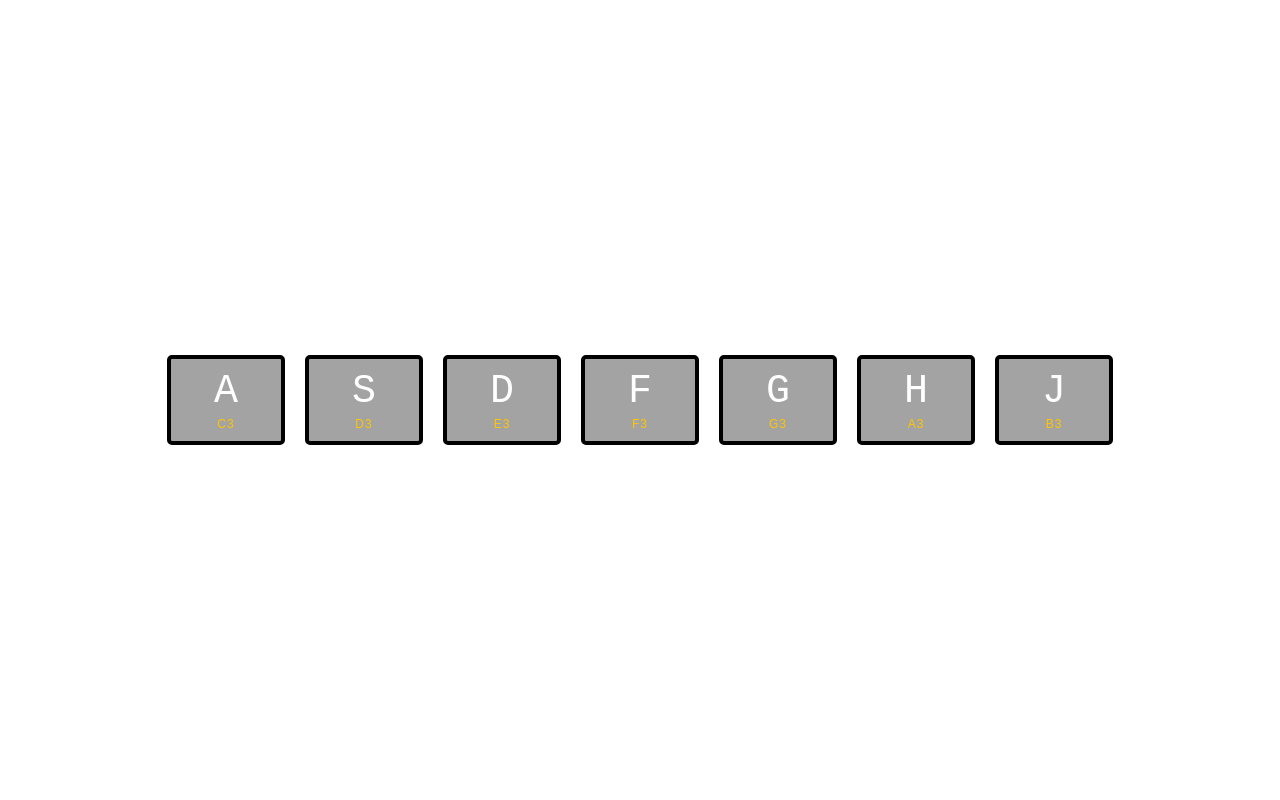
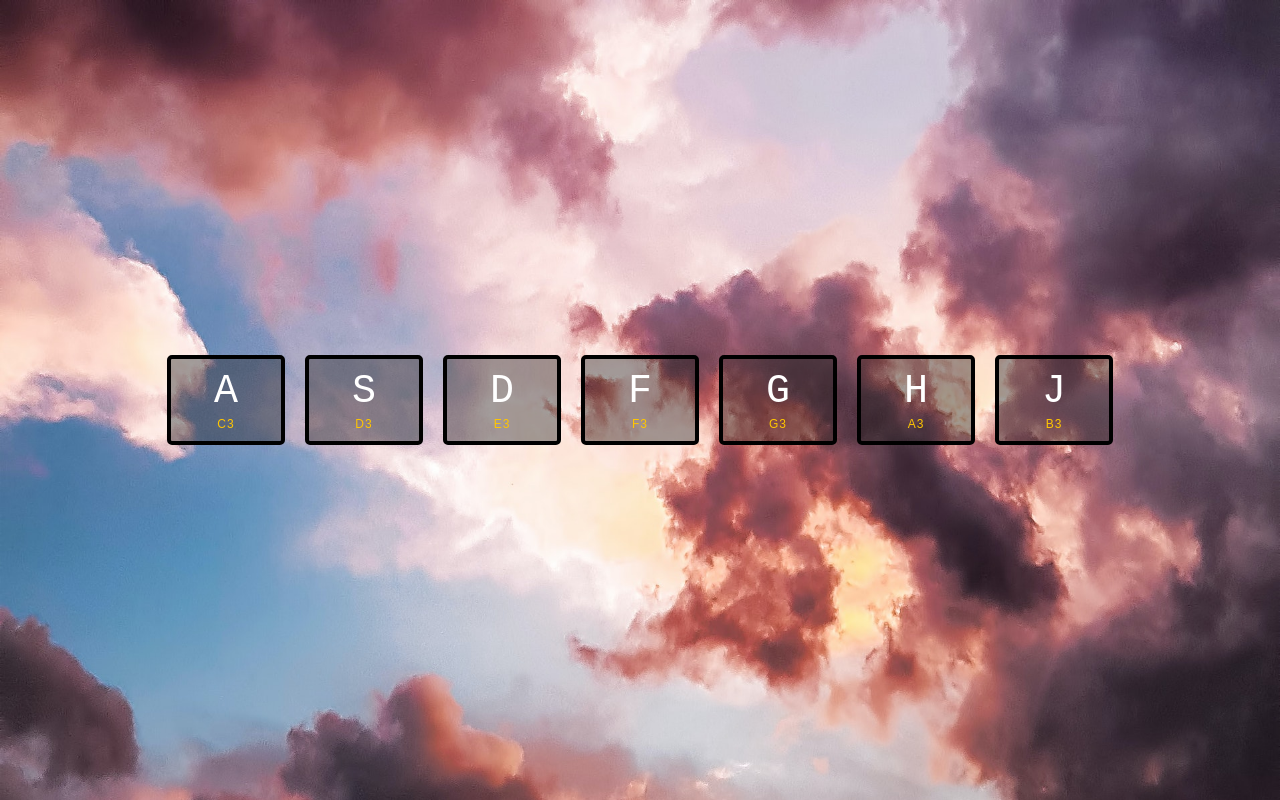
Before and after one commit to semperubique/todjornot, a plain HTML site: page index.html in a window 1280 px wide. Drawn offline with Linux system fonts and the light colour scheme.

Commit message:
Fix background image reference

```diff
--- a/css/style.css
+++ b/css/style.css
@@ -1,6 +1,6 @@
 html {
   font-size: 10px;
-  background: url('../images/background.jpg/') top center;
+  background: url('../images/background.jpg') top center;
   background-size: cover;
 }
 
```
